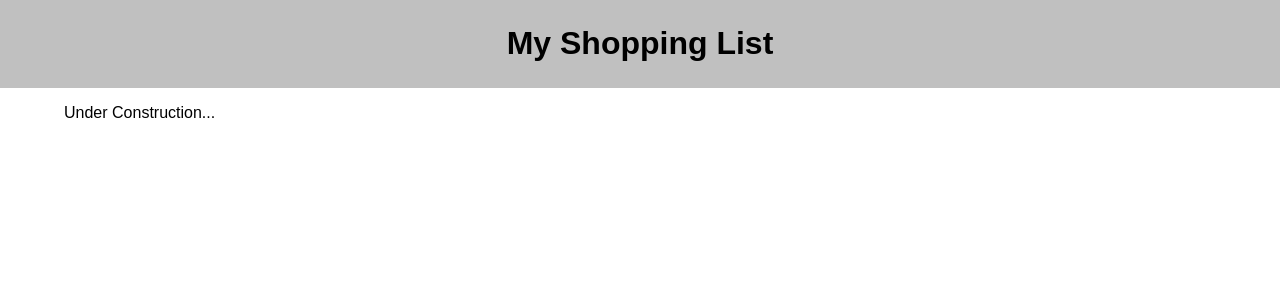
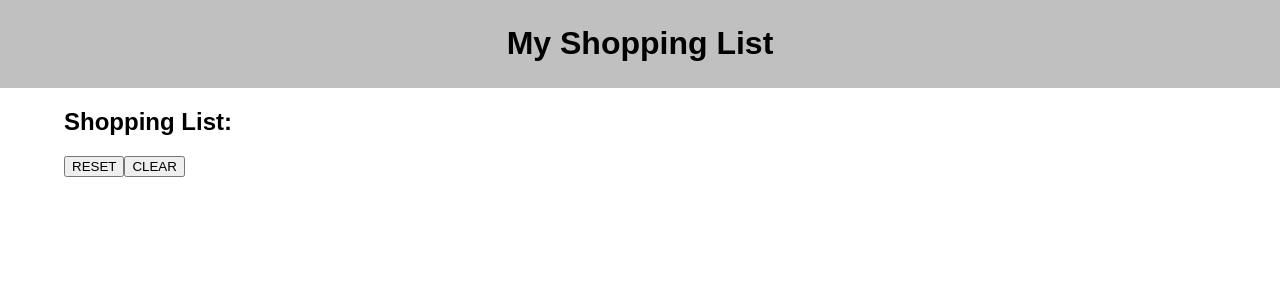
Before and after one commit to collin-radichel/group-fs-react-shopping-list, a React (Create React App) app: page / in a window 1280 px wide. Shown: the top 300 px of the page. Built offline with nearby package versions, Linux system fonts and the light colour scheme.

Commit message:
built out the ShoppingList component (header and 2 buttons RESET and CLEAR). Wrote the GET route on the server-side to /shopping

```diff
--- a/src/components/App/App.jsx
+++ b/src/components/App/App.jsx
@@ -1,7 +1,16 @@
 import React from 'react';
-
+import { useState, useEffect} from 'react'
+import ShoppingList from '../ShoppingList/ShoppingList'
 import Header from '../Header/Header.jsx'
 import './App.css';
+
+function clearItems() {
+    console.log('clearing items');
+}
+
+function resetItems() {
+    console.log('resetting items');
+}
 
 
 function App() {
@@ -9,7 +18,10 @@ function App() {
         <div className="App">
             <Header />
             <main>
-                <p>Under Construction...</p>
+                <ShoppingList
+                clearItems = {clearItems}
+                resetItems = {resetItems}
+                />
             </main>
         </div>
     );
--- /dev/null
+++ b/src/components/ShoppingList/ShoppingList.jsx
@@ -0,0 +1,28 @@
+// import ShoppingItem from '../ShoppingItem/ShoppingItem'
+
+function ShoppingList ({
+    clearItems,
+    resetItems
+}) {
+    return (
+        <>
+        <div>
+            <h2>Shopping List:</h2>
+            <button onClick={resetItems}>RESET</button>
+            <button onClick={clearItems}>CLEAR</button>
+        </div>
+
+
+        {/* <div>
+            {shoppingList.map(item =>
+                (<div><ShoppingItem
+                key = {shopping.id}
+                item = {item}
+                /></div>)
+                )}
+        </div> */}
+        </>
+    )
+}
+
+export default ShoppingList;
```
Also changed, not shown: src/components/ShoppingList/ShoppingList.css (added), 1 other file (tests, documents, lock files or other folders).
